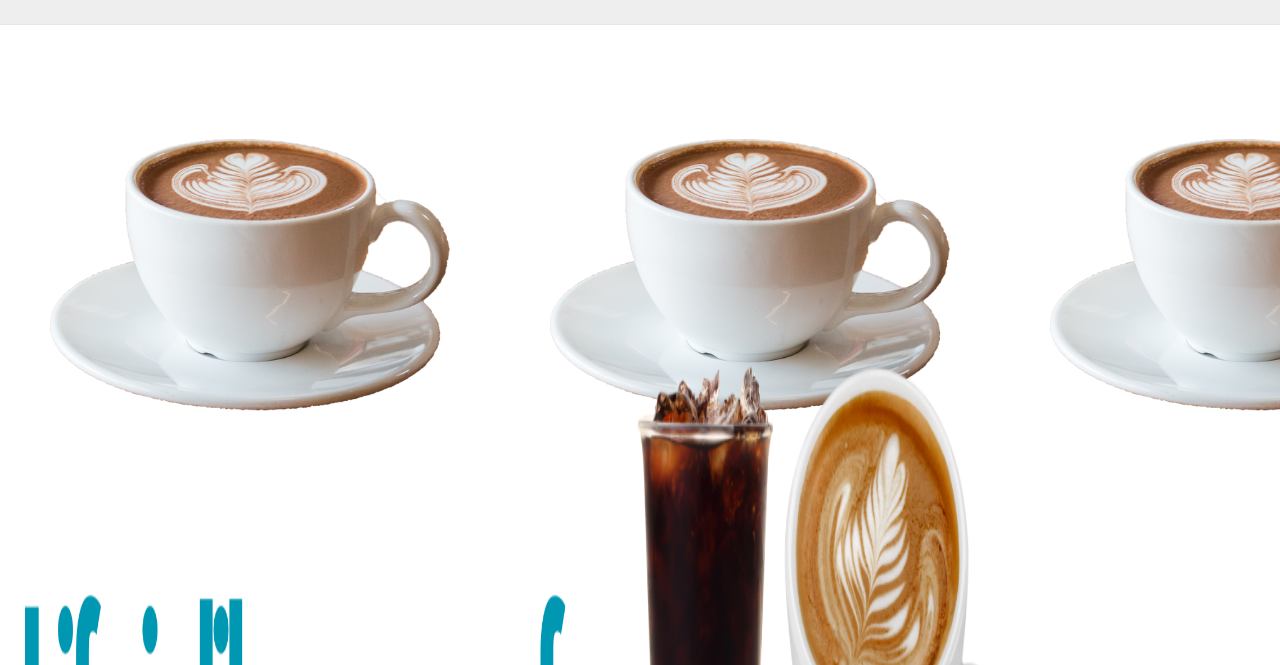
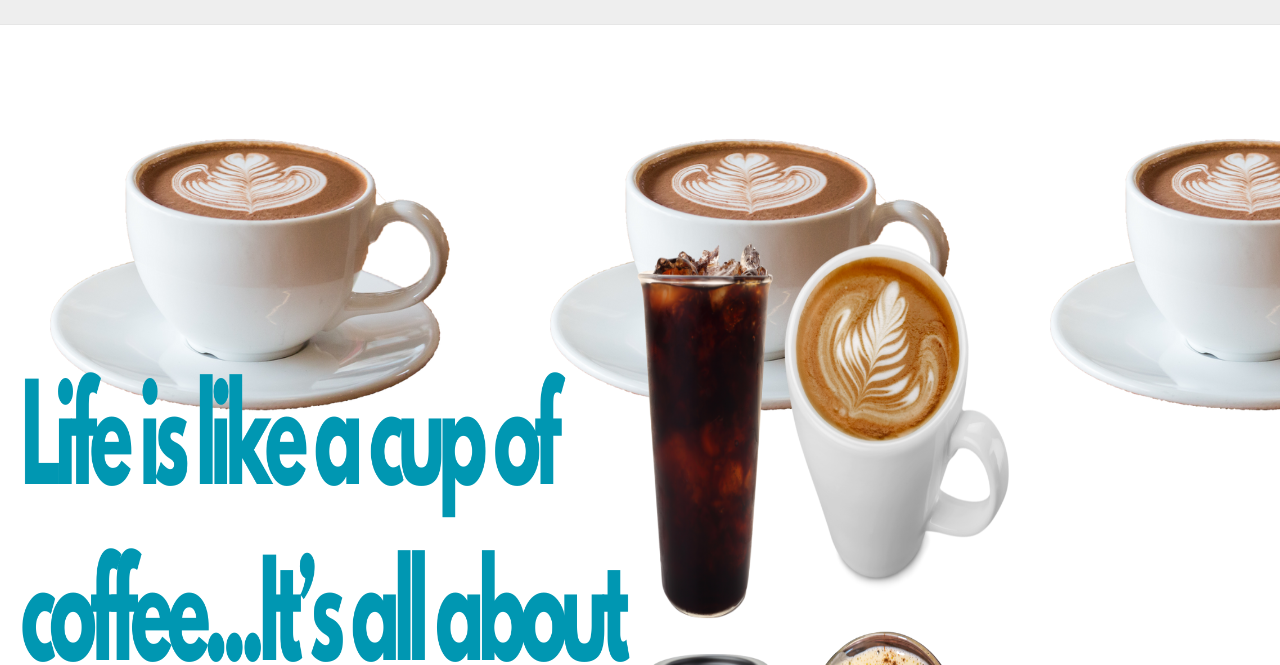
Before and after one commit to celle-21/rocelleamarissaulog, a plain HTML site: page index.html in a window 1280 px wide. Shown: the part 135-800 px from the top of the page. Drawn offline with Linux system fonts and the light colour scheme; files whose address does not match are found by name.

Commit message:
Update index.html

```diff
--- a/index.html
+++ b/index.html
@@ -30,7 +30,7 @@
 	</div>
 	<div id="adbox">
 		<div class="clearfix">
-			     <img src="images/Late Nights and Coffee .png" alt="Img" height="1920" width="1080">
+			     <img src="images/Late Nights and Coffee .png" alt="Img" height="1080" width="1080">
 
 			<br>
 			<br>
```
